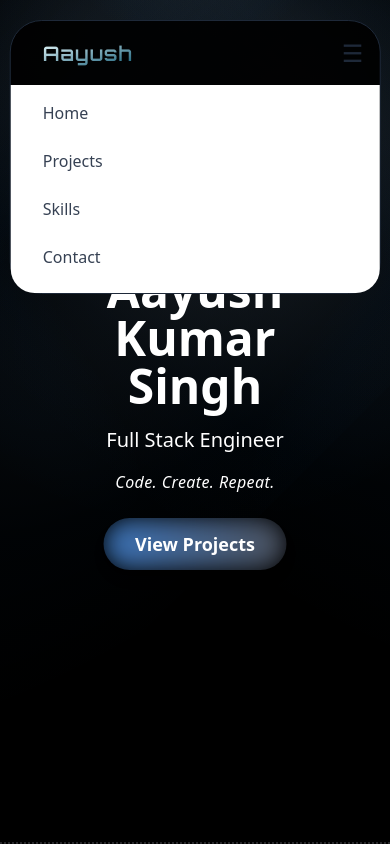
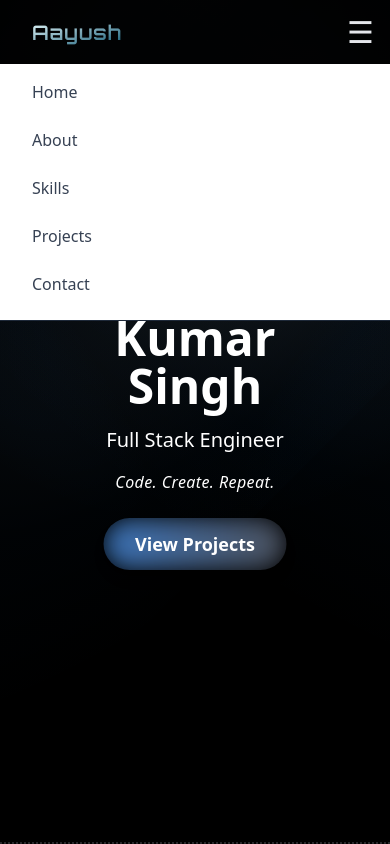
Before and after one commit to iamaayushk/my-portfolio, a React (Vite) app: page / in a window 390 px wide. Both pictures are taken after a click on the button "Toggle menu". Shown: the top 844 px of the page. Built offline with nearby package versions, Linux system fonts and the light colour scheme.

Commit message:
responsiveness in mobile

```diff
--- a/index.html
+++ b/index.html
@@ -2,12 +2,12 @@
 <html lang="en">
   <head>
     <meta charset="UTF-8" />
-    <link rel="icon" type="image/svg+xml" href="/vite.svg" />
+    <link rel="icon" type="image/svg+xml" href="./public/logo.png" />
     <link href="https://fonts.googleapis.com/css2?family=Orbitron:wght@600&display=swap" rel="stylesheet">
 
-    <meta name="viewport" content="width=device-width, initial-scale=1.0" />
+    <meta name="viewport" content="width=device-width, initial-scale=1.0, maximum-scale=1.0, user-scalable=no, viewport-fit=cover" />
 
-    <title>Vite + React</title>
+    <title>Aayush's Portfolio</title>
   </head>
   <body>
     <div id="root"></div>
--- a/src/Components/ui/GlowingCard.jsx
+++ b/src/Components/ui/GlowingCard.jsx
@@ -4,7 +4,7 @@ import { GlowingEffect } from "../ui/Glowing-effect";
 
 function GlowingEffectDemoSecond() {
   return (
-    <ul className="grid grid-cols-1 grid-rows-none gap-4 md:grid-cols-12 md:grid-rows-3 lg:gap-4 xl:max-h-[34rem] xl:grid-rows-2">
+    <ul className="grid grid-cols-1 gap-4 sm:grid-cols-2 md:grid-cols-12 md:grid-rows-3 lg:gap-4 xl:max-h-[34rem] xl:grid-rows-2">
 
 <GridItem
   area="md:[grid-area:1/1/2/7] xl:[grid-area:1/1/2/5]"
@@ -48,7 +48,7 @@ function GlowingEffectDemoSecond() {
 
 const GridItem = ({ area, icon, title, description }) => {
   return (
-    <li id="skills" className={`min-h-[14rem] list-none ${area}`}>
+    <li id="skills" className={`min-h-[10rem] sm:min-h-[14rem] list-none ${area}`}>
       <div className="relative h-full rounded-2.5xl border p-2 md:rounded-3xl md:p-3">
         <GlowingEffect
           blur={0}
--- a/src/Components/ui/GridBackgroundDemo.jsx
+++ b/src/Components/ui/GridBackgroundDemo.jsx
@@ -5,13 +5,13 @@ export function GridBackgroundDemo() {
   return (
     <section
       id="about"
-      className="relative flex min-h-screen w-full flex-col items-center scroll-smooth justify-start bg-white dark:bg-black scroll-mt-20 overflow-y-auto py-10"
+      className="relative flex min-h-screen w-full flex-col items-center scroll-smooth justify-start bg-white dark:bg-black scroll-mt-20 overflow-y-auto py-10 sm:py-20"
     >
       {/* Grid Background */}
       <div
         className={cn(
           "absolute inset-0",
-          "[background-size:40px_40px]",
+          "[background-size:20px_20px] sm:[background-size:40px_40px]",
           "[background-image:linear-gradient(to_right,#e4e4e7_1px,transparent_1px),linear-gradient(to_bottom,#e4e4e7_1px,transparent_1px)]",
           "dark:[background-image:linear-gradient(to_right,#262626_1px,transparent_1px),linear-gradient(to_bottom,#262626_1px,transparent_1px)]"
         )}
--- a/src/Components/ui/Navbar.jsx
+++ b/src/Components/ui/Navbar.jsx
@@ -1,11 +1,10 @@
-import React, { useState, useEffect, useRef } from 'react';
+import React, { useState, useEffect } from 'react';
 import Logo from './Logo';
 import { Link } from 'react-router-dom';
 
 function Navbar() {
   const [isOpen, setIsOpen] = useState(false);
   const [isScrolled, setIsScrolled] = useState(false);
-  const navRef = useRef(null);
 
   const toggleMenu = () => setIsOpen(!isOpen);
 
@@ -19,17 +18,18 @@ function Navbar() {
 
   const navLinkClasses = "block py-2 px-4 text-gray-700 font-sans scroll-smooth dark:text-gray-300 hover:text-blue-500 dark:hover:text-white transition";
 
+
   return (
     <nav
-      className={`fixed top-5 left-1/2 transform -translate-x-1/2 w-[95%] border border-gray-700 rounded-4xl z-50 transition-colors duration-300
-  ${isScrolled
-          ? ' backdrop-blur-md shadow-lg'
-          : 'bg-black/90 dark:bg-black/90 border-gray-800'
-        }`}
+      className={`fixed top-0 left-0 w-full sm:top-5 sm:left-1/2 sm:transform sm:-translate-x-1/2 sm:w-[95%] border-b sm:border border-gray-700 sm:rounded-4xl z-50 transition-colors duration-300
+      ${isScrolled
+        ? 'sm:backdrop-blur-md shadow-lg'
+        : 'bg-black/90 dark:bg-black/90 border-gray-800'
+      }`}
     >
+      <div className="max-w-7xl mx-auto px-4 sm:px-6 lg:px-8">
+        <div className="flex justify-between items-center h-16">
 
-      <div className="max-w-7xl mx-auto px-4 sm:px-6 lg:px-8  ">
-        <div className="flex justify-between items-center h-16">
           {/* Logo */}
           <div className="flex items-center">
             <Logo />
@@ -41,14 +41,17 @@ function Navbar() {
             <a href="#about" className={navLinkClasses}>About</a>
             <a href="#skills" className={navLinkClasses}>Skills</a>
             <a href="#projects" className={navLinkClasses}>Projects</a>
-            <Link to={'/contact'} className={navLinkClasses}>Contact</Link>
+            <Link to="/contact" className={navLinkClasses}>Contact</Link>
           </div>
 
-
-
           {/* Hamburger Button (Mobile) */}
-          <div className="md:hidden">
-            <button onClick={toggleMenu} className="text-2xl text-gray-800 dark:text-white focus:outline-none">
+          <div className="flex md:hidden">
+            <button
+              onClick={toggleMenu}
+              className="text-3xl text-gray-200 dark:text-white focus:outline-none"
+              aria-label="Toggle menu"
+              aria-expanded={isOpen}
+            >
               ☰
             </button>
           </div>
@@ -57,12 +60,12 @@ function Navbar() {
 
       {/* Mobile Menu */}
       {isOpen && (
-        <div className="md:hidden px-4 pb-4 pt-2 bg-white dark:bg-[#040508] transition-all duration-300 space-y-2 rounded-b-3xl">
+        <div className="md:hidden px-4 pb-4 pt-2 bg-white dark:bg-[#040508] transition-all duration-300 space-y-2 w-full">
           <a href="#home" onClick={toggleMenu} className={navLinkClasses}>Home</a>
+          <a href="#about" onClick={toggleMenu} className={navLinkClasses}>About</a>
+          <a href="#skills" onClick={toggleMenu} className={navLinkClasses}>Skills</a>
           <a href="#projects" onClick={toggleMenu} className={navLinkClasses}>Projects</a>
-          <a href="#skills" onClick={toggleMenu} className={navLinkClasses}>Skills</a>
-          {/* <a href="#contact" onClick={toggleMenu} className={navLinkClasses}>Contact</a> */}
-          <Link to={'/contact'} className={navLinkClasses}>Contact</Link>
+          <Link to="/contact" onClick={toggleMenu} className={navLinkClasses}>Contact</Link>
         </div>
       )}
     </nav>
--- a/src/Components/ui/Products.jsx
+++ b/src/Components/ui/Products.jsx
@@ -17,7 +17,7 @@ export const products = [
       thumbnail: "/DesignStoreDash.webp",
     },
     {
-      title: "ShapeXplore",
+      title: "Shapexplore",
       link: "https://iamaayushk.github.io/ShapeXplore-/",
       thumbnail: "/shapexploreContact.webp",
     },
@@ -27,7 +27,7 @@ export const products = [
       thumbnail: "/Moviemania.webp",
     },
     {
-      title: "Design Store",
+      title: "Design store",
       link: "https://editrix.ai",
       thumbnail: "/editrix.webp",
     },
@@ -42,12 +42,12 @@ export const products = [
       thumbnail: "/constella.webp",
     },
     {
-      title: "MovieMania",
+      title: "Movie Mania",
       link: "https://ui.aceternity.com",
       thumbnail: "/moviemania2.webp",
     },
     {
-      title: "Portfolio",
+      title: "My Portfolio",
       link: "https://aayushkumar.me/",
       thumbnail: "/Portfolio.webp",
     },
--- a/src/Components/ui/hero-parallax.jsx
+++ b/src/Components/ui/hero-parallax.jsx
@@ -27,7 +27,7 @@ export const HeroParallax = ({ products }) => {
   return (
     <div
       ref={ref}
-      className="h-[250vh] py-40 overflow-hidden antialiased relative flex flex-col self-auto [perspective:1000px] [transform-style:preserve-3d]">
+      className="h-[300vh] sm:h-[250vh] py-20 overflow-hidden antialiased relative flex flex-col self-auto [perspective:1000px] [transform-style:preserve-3d]">
       <Header />
       <motion.div
         style={{
--- a/src/index.css
+++ b/src/index.css
@@ -1,4 +1,30 @@
 @import "tailwindcss";
 html {
     scroll-behavior: smooth;
+}
+
+@media (hover: none) and (pointer: coarse) {
+  /* Mobile-specific base styles */
+  body {
+    -webkit-tap-highlight-color: transparent;
+    touch-action: manipulation;
   }
+
+  /* Prevent text size inflation */
+  * {
+    max-height: 1000000px;
+    -webkit-text-size-adjust: 100%;
+    -moz-text-size-adjust: 100%;
+    -ms-text-size-adjust: 100%;
+  }
+
+  /* Navbar mobile overrides */
+  nav {
+    top: 0 !important;
+    left: 0 !important;
+    width: 100% !important;
+    transform: none !important;
+    border-radius: 0 !important;
+    padding: 0.5rem 1rem !important;
+  }
+}
```
Also changed, not shown: public/logo.png (added).
